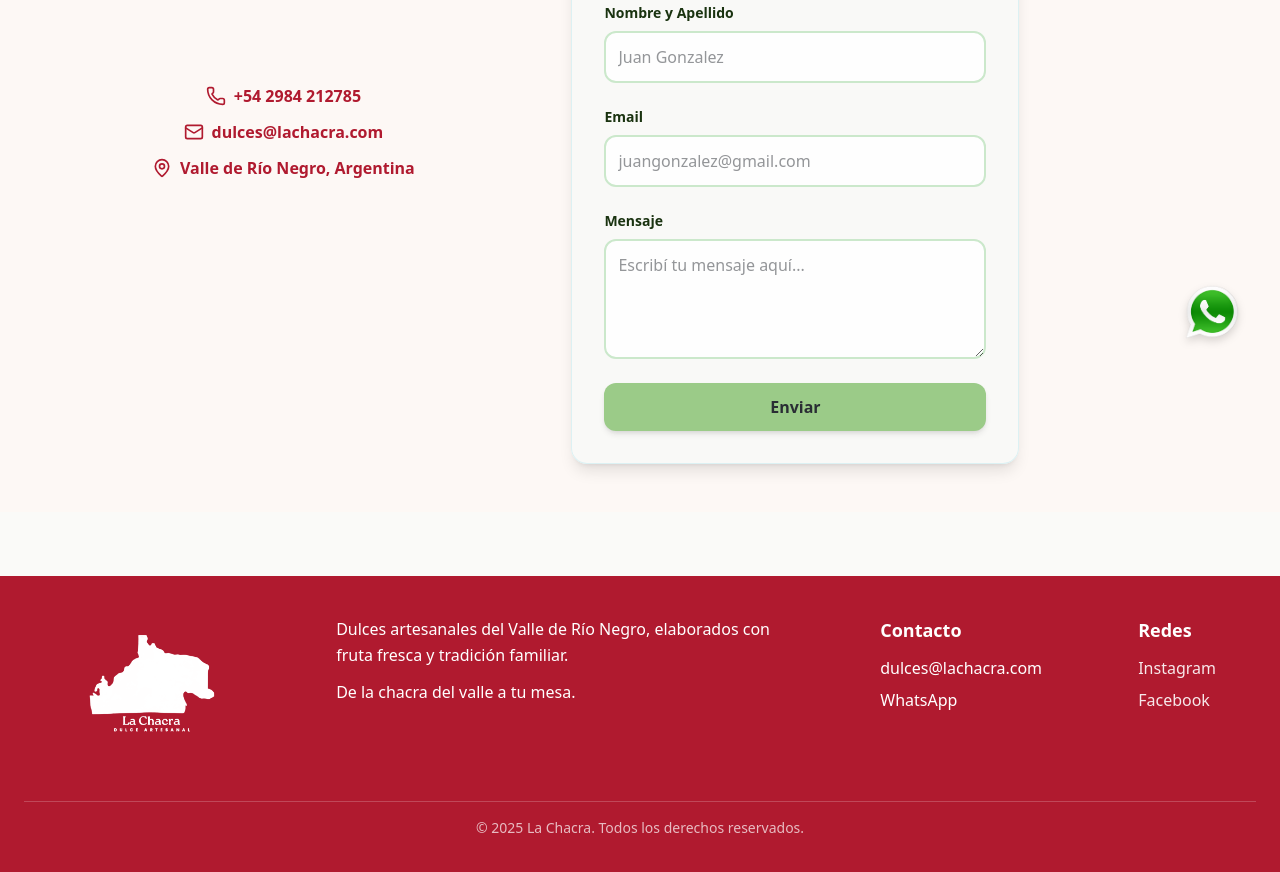
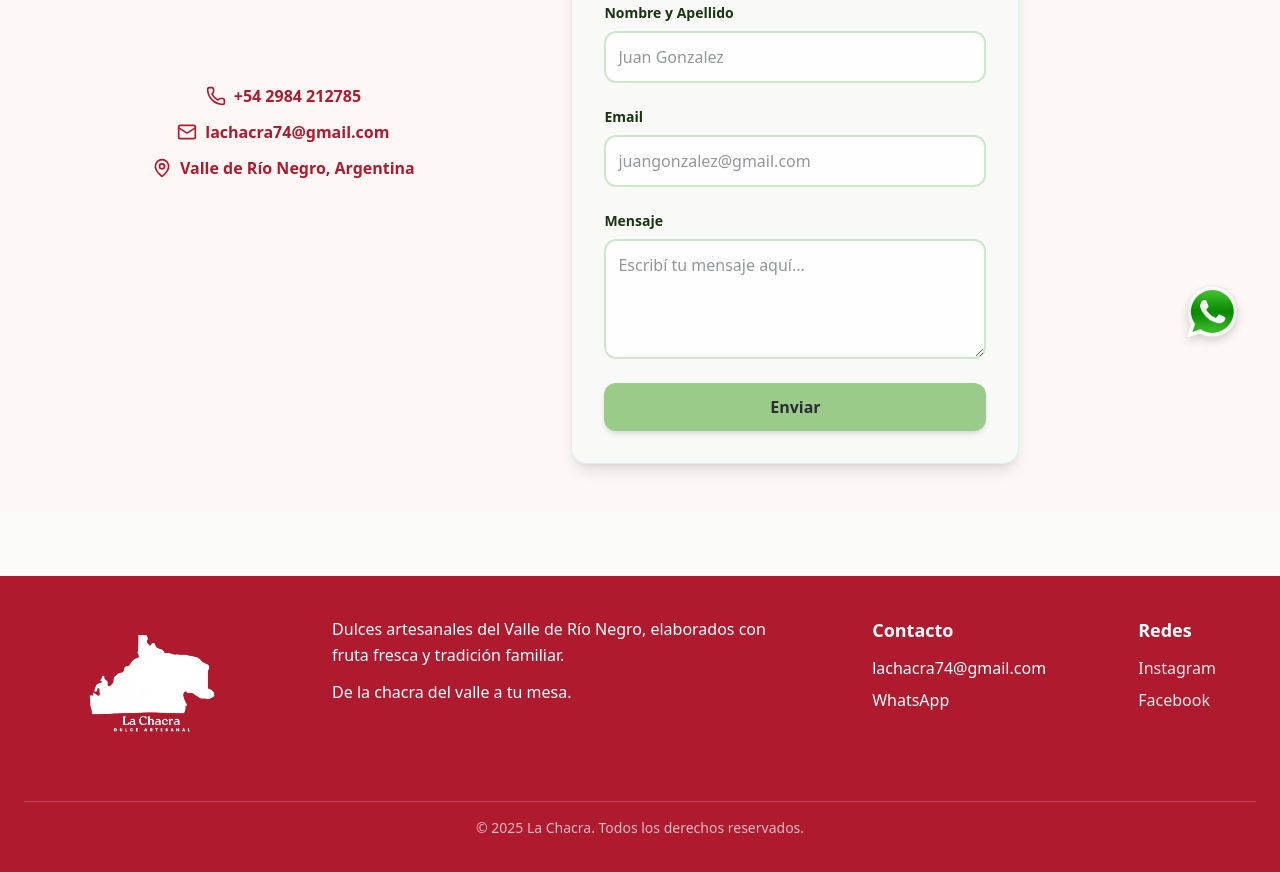
Before and after one commit to FlorenciaRusso9606/la_chacra_project, a Next.js app: page /contacto in a window 1280 px wide. Shown: the part 420-1292 px from the top of the page. Built offline with nearby package versions, Linux system fonts and the light colour scheme.

Commit message:
Fix: Email name and form

```diff
--- a/app/components/Footer.tsx
+++ b/app/components/Footer.tsx
@@ -27,10 +27,10 @@ export const Footer = () => {
         <div className="flex flex-col text-white">
           <h3 className="font-semibold mb-3 text-lg">Contacto</h3>
           <a
-            href="mailto:dulces@lachacra.com"
+            href="mailto:lachacra74@gmail.com"
             className="hover:text-[#9bcb88] transition-colors mb-2"
           >
-            dulces@lachacra.com
+            lachacra74@gmail.com
           </a>
           <a
             href="https://wa.me/542984212785"
--- a/app/components/Form/Form.tsx
+++ b/app/components/Form/Form.tsx
@@ -6,6 +6,7 @@ import { zodResolver } from "@hookform/resolvers/zod";
 import { formData, formSchema } from "@/app/schemas/formSchema";
 import { useForm } from "react-hook-form";
 import toast from "react-hot-toast";
+import emailjs from "@emailjs/browser";
 
 export default function Form() {
   const {
@@ -14,10 +15,25 @@ export default function Form() {
     formState: { errors, isSubmitting },
   } = useForm<formData>({ resolver: zodResolver(formSchema) });
 
-  const onSubmit = (data: formData) => {
-    toast.success("Mensaje enviado correctamente");
-    console.log(data);
-  };
+  const onSubmit = async (data: formData) => {
+    try{
+      await emailjs.send(
+  process.env.NEXT_PUBLIC_EMAILJS_SERVICE_ID!,
+  process.env.NEXT_PUBLIC_EMAILJS_TEMPLATE_ID!,
+  {
+    from_name: data.name,
+    from_email: data.email,
+    message: data.textarea,
+  },
+  process.env.NEXT_PUBLIC_EMAILJS_PUBLIC_KEY!)
+   toast.success("Mensaje enviado correctamente");
+
+  }
+catch(err: any){
+   toast.error("No se pudo enviar el mensaje");
+  console.error("No se pudo enviar el mail", err)
+}
+}
 
   return (
   <form
--- a/app/contacto/page.tsx
+++ b/app/contacto/page.tsx
@@ -25,7 +25,7 @@ export default function Contacto() {
               <Phone size={20} /> <p>+54 2984 212785</p>
             </div>
             <div className="text-[#b01a2f] font-semibold flex items-center gap-2 hover:text-[#9bcb88] transition-colors">
-              <Mail size={20} /> <p>dulces@lachacra.com</p>
+              <Mail size={20} /> <p>lachacra74@gmail.com</p>
             </div>
             <div className="text-[#b01a2f] font-semibold flex items-center gap-2 hover:text-[#9bcb88] transition-colors">
               <MapPin size={20} /> <p>Valle de Río Negro, Argentina</p>
--- a/package.json
+++ b/package.json
@@ -9,6 +9,7 @@
     "lint": "eslint"
   },
   "dependencies": {
+    "@emailjs/browser": "^4.4.1",
     "@hookform/resolvers": "^5.2.2",
     "framer-motion": "^12.23.24",
     "lucide-react": "^0.552.0",
```
Also changed, not shown: 2 other files (tests, documents, lock files or other folders).
